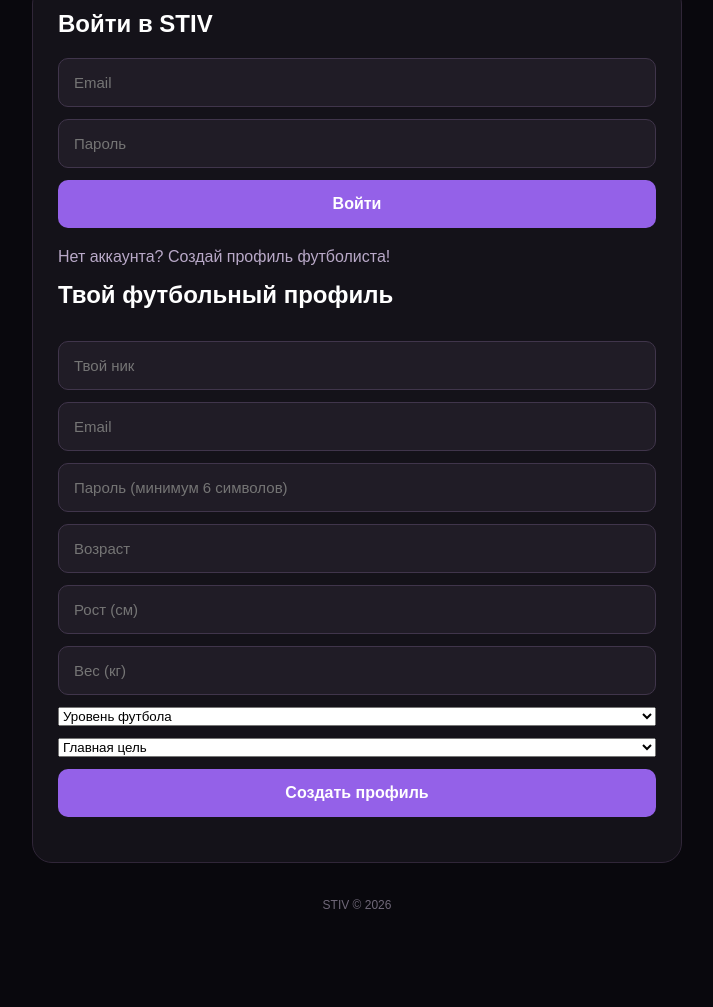
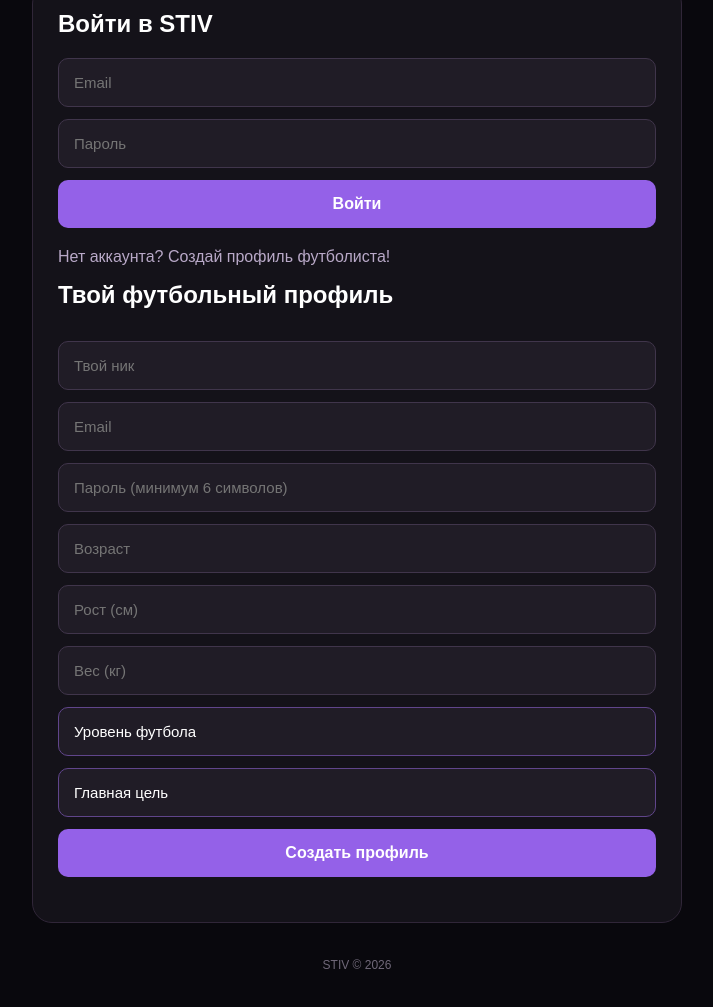
Before and after one commit to stivolfus/STIV4, a plain HTML site: page index.html in a window 1280 px wide. Shown: the part 316-1323 px from the top of the page, without its empty margins (283-996 px from the left). Before the commit the page ends 1263 px from the top, so only its background shows below. Drawn offline with Linux system fonts and the light colour scheme; a script that the page names is missing.

Commit message:
Update style.css

```diff
--- a/css/style.css
+++ b/css/style.css
@@ -114,3 +114,31 @@ footer {
   margin-top: 35px;
   font-size: 12px;
 }
+
+/* STIV — Dark Purple Select */
+
+select {
+  width: 100%;
+  padding: 15px;
+  border: 1px solid #60458b;
+  border-radius: 10px;
+  background-color: #201c26;
+  color: #ffffff;
+  font-size: 15px;
+  outline: none;
+  cursor: pointer;
+  appearance: none;
+  -webkit-appearance: none;
+  transition: 0.25s;
+}
+
+select:focus {
+  border-color: #a879ff;
+  box-shadow: 0 0 10px #9461e855;
+}
+
+select option {
+  background-color: #201c26;
+  color: #ffffff;
+  padding: 12px;
+}
```
